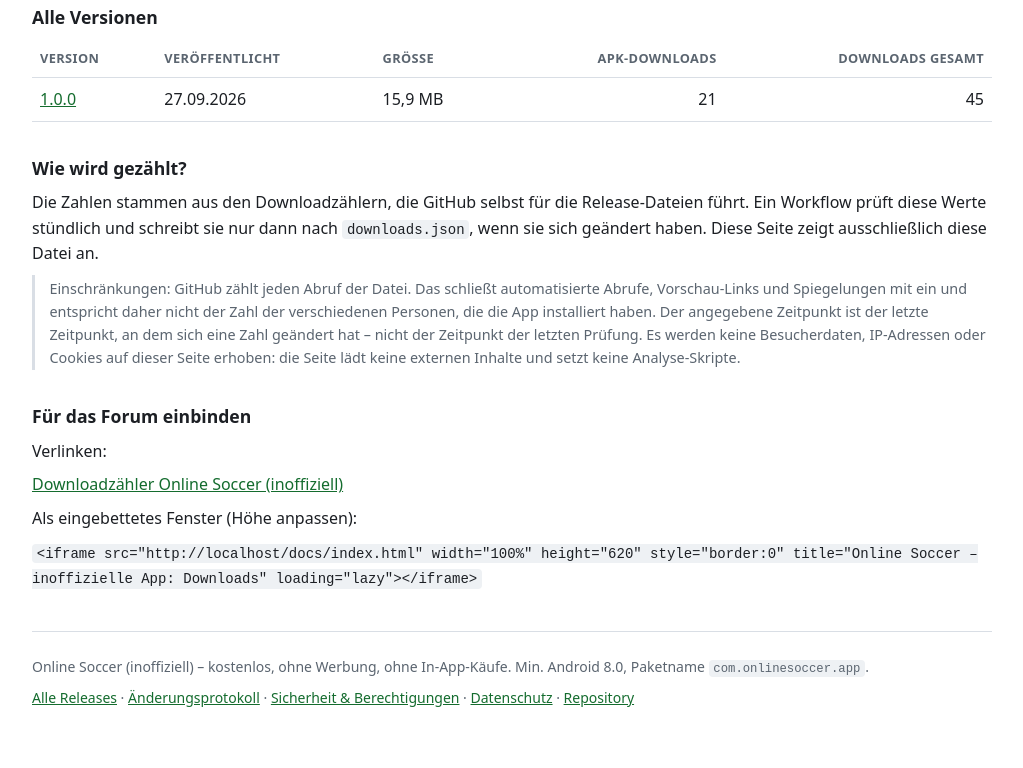
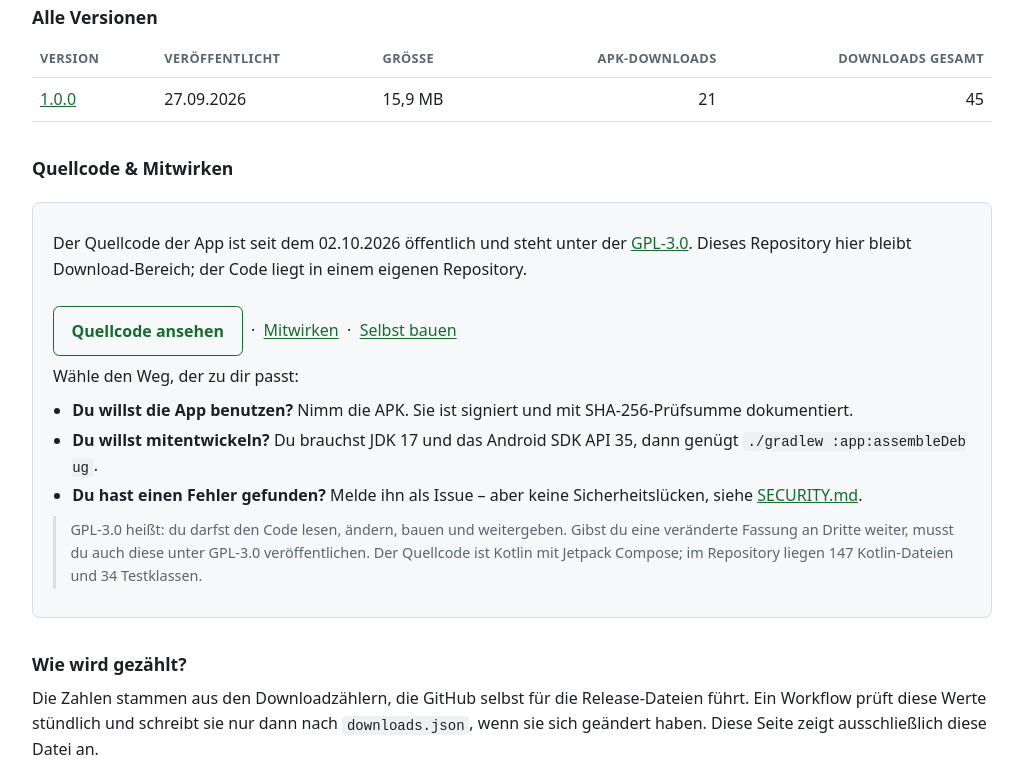
Before and after one commit to barezi5527/OnlineSoccer-Download, a plain HTML site: page docs/index.html in a window 1280 px wide. Shown: the part 424-1192 px from the top of the page, without its empty margins (128-1151 px from the left). Drawn offline with Linux system fonts and the light colour scheme.

Commit message:
docs: Quellcode veröffentlichen, Lizenz auf GPL-3.0 umstellen
Der Quellcode der App wird unter barezi5527/OnlineSoccer offen einsehbar und
unter GPL-3.0 mitwirkbar. Dieses Repository bleibt Download-Bereich.

- LICENSE von MIT auf GPL-3.0 umgestellt, ergänzt um Projekthinweise
  (inoffizieller Status, Lizenzwiderspruch, Drittanbieter-Bibliotheken)
- README: neues Kapitel "Quellcode & Mitwirken", Lizenz-Badge auf GPL-3.0,
  Aussagen zum privaten Quellcode entfernt (2 Stellen)
- Startseite: Abschnitt "Quellcode & Mitwirken" plus Footer-Link
- AGENTS.md: Privatheitsvorgabe aufgehoben, Ton-Vorgabe auf Du-Ansprache
  vereinheitlicht (der vorhandene Text nutzt bereits Du)
- CHANGELOG: Lizenzwechsel unter [Unveröffentlicht] dokumentiert

Das veroeffentlichte Release-Artefakt bleibt unberuehrt; die SHA-256
Pruefsumme gilt unveraendert weiter.

```diff
--- a/docs/index.html
+++ b/docs/index.html
@@ -4,7 +4,7 @@
 <meta charset="utf-8">
 <meta name="viewport" content="width=device-width, initial-scale=1">
 <title>Online Soccer – inoffizielle App: Downloads</title>
-<meta name="description" content="Downloadzähler für die inoffizielle Online-Soccer-Android-App: wie oft wurde welche APK-Version heruntergeladen?">
+<meta name="description" content="Downloadzähler für die inoffizielle Online-Soccer-Android-App: APK-Downloads je Version und Quellcode (GPL-3.0) zum Mitwirken.">
 <meta name="robots" content="index, follow">
 <style>
   :root {
@@ -70,6 +70,15 @@
     text-decoration: none;
   }
   .btn:focus-visible, a:focus-visible { outline: 2px solid var(--accent); outline-offset: 2px; }
+  .btn.subtle {
+    background: transparent;
+    color: var(--accent);
+    border: 1px solid var(--accent);
+  }
+  .btn-row { display: flex; flex-wrap: wrap; gap: .6rem; align-items: center; }
+  .btn-row .btn { margin-top: 1rem; }
+  ul.tight { margin: .5rem 0; padding-left: 1.2rem; }
+  ul.tight li { margin: .25rem 0; }
   table { width: 100%; border-collapse: collapse; margin: .5rem 0 0; }
   th, td { text-align: left; padding: .55rem .5rem; border-bottom: 1px solid var(--line); vertical-align: top; }
   th { font-size: .8rem; text-transform: uppercase; letter-spacing: .03em; color: var(--muted); }
@@ -122,6 +131,35 @@
     </tbody>
   </table>
 
+  <h2>Quellcode &amp; Mitwirken</h2>
+  <div class="card">
+    <p>Der Quellcode der App ist seit dem 02.10.2026 öffentlich und steht unter der
+      <a href="https://github.com/barezi5527/OnlineSoccer/blob/main/LICENSE">GPL-3.0</a>.
+      Dieses Repository hier bleibt Download-Bereich; der Code liegt in einem eigenen
+      Repository.</p>
+
+    <p><a class="btn subtle" href="https://github.com/barezi5527/OnlineSoccer">Quellcode ansehen</a>
+      &nbsp;·&nbsp;
+      <a href="https://github.com/barezi5527/OnlineSoccer/blob/main/CONTRIBUTING.md">Mitwirken</a>
+      &nbsp;·&nbsp;
+      <a href="https://github.com/barezi5527/OnlineSoccer#mitwirken">Selbst bauen</a></p>
+
+    <p>Wähle den Weg, der zu dir passt:</p>
+    <ul class="tight">
+      <li><strong>Du willst die App benutzen?</strong> Nimm die APK. Sie ist signiert
+        und mit SHA-256-Prüfsumme dokumentiert.</li>
+      <li><strong>Du willst mitentwickeln?</strong> Du brauchst JDK 17 und das Android
+        SDK API 35, dann genügt <code>./gradlew :app:assembleDebug</code>.</li>
+      <li><strong>Du hast einen Fehler gefunden?</strong> Melde ihn als Issue – aber
+        keine Sicherheitslücken, siehe <a href="https://github.com/barezi5527/OnlineSoccer/blob/main/SECURITY.md">SECURITY.md</a>.</li>
+    </ul>
+
+    <p class="note">GPL-3.0 heißt: du darfst den Code lesen, ändern, bauen und
+      weitergeben. Gibst du eine veränderte Fassung an Dritte weiter, musst du auch
+      diese unter GPL-3.0 veröffentlichen. Der Quellcode ist Kotlin mit Jetpack
+      Compose; im Repository liegen 147 Kotlin-Dateien und 34 Testklassen.</p>
+  </div>
+
   <h2>Wie wird gezählt?</h2>
   <p>Die Zahlen stammen aus den Downloadzählern, die GitHub selbst für die
     Release-Dateien führt. Ein Workflow prüft diese Werte stündlich und schreibt
@@ -145,6 +183,8 @@
     <p>Online Soccer (inoffiziell) – kostenlos, ohne Werbung, ohne In-App-Käufe.
       Min. Android 8.0, Paketname <code>com.onlinesoccer.app</code>.</p>
     <p>
+      <a href="https://github.com/barezi5527/OnlineSoccer">Quellcode (GPL-3.0)</a> ·
+      <a href="https://github.com/barezi5527/OnlineSoccer/blob/main/CONTRIBUTING.md">Mitwirken</a> ·
       <a href="https://github.com/barezi5527/OnlineSoccer-Download/releases">Alle Releases</a> ·
       <a href="https://github.com/barezi5527/OnlineSoccer-Download/blob/main/CHANGELOG.md">Änderungsprotokoll</a> ·
       <a href="https://github.com/barezi5527/OnlineSoccer-Download/blob/main/SECURITY.md">Sicherheit &amp; Berechtigungen</a> ·
```
Also changed, not shown: 4 other files.
